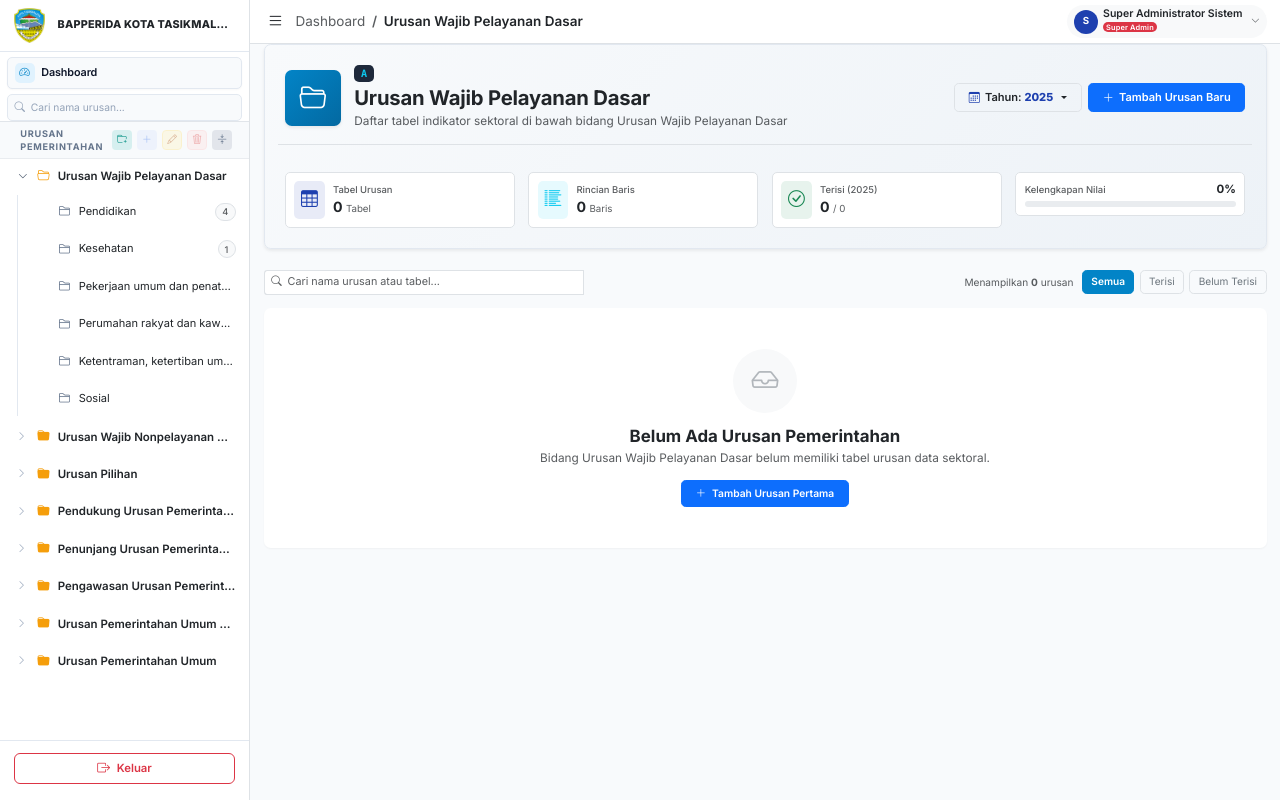
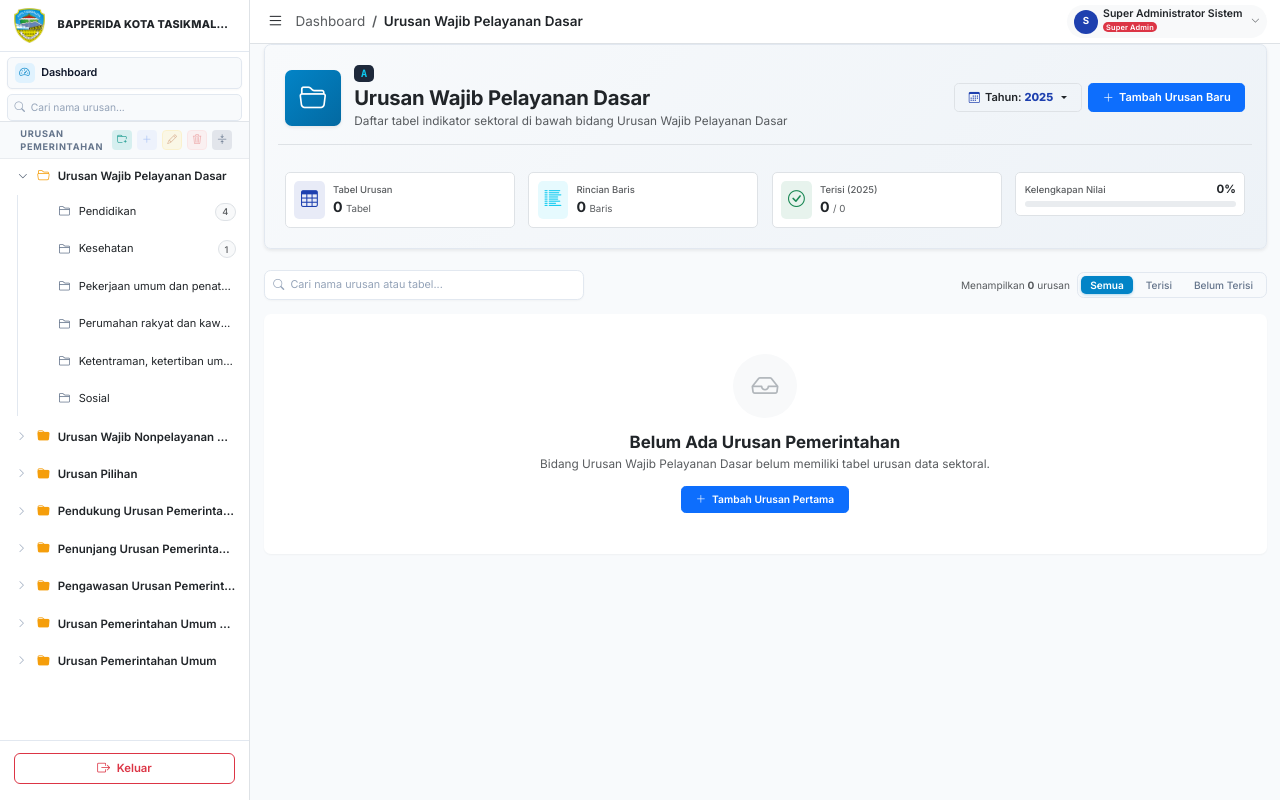
Before and after one commit to panipadika/sippd-kotatasikmalaya, a Laravel app: page /bidang/1 in a window 1280 px wide. Run offline with Laravel 10, Linux system fonts and the light colour scheme; a user stored in the database is signed in; data comes from the database, SQL or seed files in the repository; some libraries are stand-ins or nearby versions.

Commit message:
style(kelompok-urusan): modernize search input pill with focus-within and segmented tab controls

```diff
--- a/resources/views/kelompok-urusan/show.blade.php
+++ b/resources/views/kelompok-urusan/show.blade.php
@@ -127,30 +127,32 @@
 
     <!-- Search & Filter Bar -->
     <div class="d-flex flex-column flex-sm-row align-items-start align-items-sm-center justify-content-between gap-2.5 mb-3">
-        <div class="input-group input-group-sm shadow-2xs" style="max-width: 320px;">
-            <span class="input-group-text bg-white border-end-0 text-muted"><i class="bi bi-search" style="font-size: 0.78rem;"></i></span>
+        <div class="search-box-wrapper shadow-2xs" style="max-width: 320px; width: 100%;">
+            <i class="bi bi-search search-icon"></i>
             <input type="text"
                    id="inputSearchUrusan"
-                   class="form-control bg-white border-start-0 ps-0 text-dark"
+                   class="search-input"
                    placeholder="Cari nama urusan atau tabel..."
                    oninput="window.handleSearchUrusanCards(this.value)"
-                   style="font-size: 0.80rem;">
-            <button type="button" class="btn btn-white border border-start-0 text-muted d-none" id="btnClearSearchUrusan" onclick="window.clearSearchUrusanCards()">
-                <i class="bi bi-x"></i>
+                   autocomplete="off">
+            <button type="button" class="btn-clear-search d-none" id="btnClearSearchUrusan" onclick="window.clearSearchUrusanCards()" title="Hapus pencarian">
+                <i class="bi bi-x-circle-fill"></i>
             </button>
         </div>
 
-        <div class="d-flex align-items-center gap-1.5">
-            <span class="small text-muted me-1" id="labelCardCount" style="font-size: 0.75rem;">Menampilkan <strong>{{ $daftarUrusan->count() }}</strong> urusan</span>
-            <button type="button" class="btn btn-sm btn-white border shadow-2xs py-1 px-2.5 text-secondary filter-tab-btn active" data-filter="all" onclick="window.filterCardsByStatus('all', this)" style="font-size: 0.75rem;">
+        <div class="d-flex align-items-center gap-2">
+            <span class="small text-muted" id="labelCardCount" style="font-size: 0.75rem;">Menampilkan <strong>{{ $daftarUrusan->count() }}</strong> urusan</span>
+            <div class="filter-tabs-group shadow-2xs">
+                <button type="button" class="filter-tab-btn active" data-filter="all" onclick="window.filterCardsByStatus('all', this)">
                     Semua
                 </button>
-            <button type="button" class="btn btn-sm btn-white border shadow-2xs py-1 px-2.5 text-secondary filter-tab-btn" data-filter="filled" onclick="window.filterCardsByStatus('filled', this)" style="font-size: 0.75rem;">
+                <button type="button" class="filter-tab-btn" data-filter="filled" onclick="window.filterCardsByStatus('filled', this)">
                     Terisi
                 </button>
-            <button type="button" class="btn btn-sm btn-white border shadow-2xs py-1 px-2.5 text-secondary filter-tab-btn" data-filter="empty" onclick="window.filterCardsByStatus('empty', this)" style="font-size: 0.75rem;">
+                <button type="button" class="filter-tab-btn" data-filter="empty" onclick="window.filterCardsByStatus('empty', this)">
                     Belum Terisi
                 </button>
+            </div>
         </div>
     </div>
 
@@ -374,18 +376,93 @@
     -webkit-box-orient: vertical;
     overflow: hidden;
 }
+.search-box-wrapper {
+    display: flex;
+    align-items: center;
+    background-color: #ffffff;
+    border: 1px solid #e2e8f0;
+    border-radius: 0.5rem;
+    padding: 0.2rem 0.65rem;
+    transition: all 0.2s cubic-bezier(0.4, 0, 0.2, 1);
+    box-shadow: 0 1px 2px 0 rgba(0, 0, 0, 0.03);
+}
+.search-box-wrapper:hover {
+    border-color: #cbd5e1;
+}
+.search-box-wrapper:focus-within {
+    border-color: #0284c7 !important;
+    box-shadow: 0 0 0 3px rgba(2, 132, 199, 0.15), 0 1px 2px 0 rgba(0, 0, 0, 0.05) !important;
+}
+.search-box-wrapper:focus-within .search-icon {
+    color: #0284c7 !important;
+}
+.search-icon {
+    font-size: 0.82rem;
+    color: #94a3b8;
+    transition: color 0.2s ease;
+    flex-shrink: 0;
+    margin-right: 0.45rem;
+}
+.search-input {
+    border: none !important;
+    outline: none !important;
+    box-shadow: none !important;
+    background: transparent !important;
+    font-size: 0.80rem;
+    color: #0f172a;
+    width: 100%;
+    padding: 0.3rem 0;
+}
+.search-input::placeholder {
+    color: #94a3b8;
+    font-size: 0.80rem;
+}
+.btn-clear-search {
+    border: none;
+    background: transparent;
+    color: #94a3b8;
+    padding: 0 0.15rem;
+    display: inline-flex;
+    align-items: center;
+    justify-content: center;
+    font-size: 0.85rem;
+    cursor: pointer;
+    transition: color 0.15s ease, transform 0.15s ease;
+    flex-shrink: 0;
+}
+.btn-clear-search:hover {
+    color: #64748b;
+    transform: scale(1.1);
+}
+.filter-tabs-group {
+    display: inline-flex;
+    align-items: center;
+    background: #f8fafc;
+    border: 1px solid #e2e8f0;
+    padding: 3px;
+    border-radius: 0.5rem;
+    gap: 3px;
+}
 .filter-tab-btn {
+    border: none;
+    background: transparent;
+    color: #64748b;
+    font-size: 0.75rem;
+    font-weight: 500;
+    padding: 0.22rem 0.7rem;
+    border-radius: 0.375rem;
     cursor: pointer;
-    transition: all 0.15s ease;
+    transition: all 0.18s ease;
+    line-height: 1.25;
 }
 .filter-tab-btn:hover {
-    background-color: #f1f5f9;
     color: #0f172a;
+    background-color: #e2e8f0;
 }
 .filter-tab-btn.active {
     background-color: #0284c7 !important;
     color: #ffffff !important;
-    border-color: #0284c7 !important;
+    box-shadow: 0 1px 3px rgba(2, 132, 199, 0.3) !important;
     font-weight: 600;
 }
 </style>
```
Lines whose indentation alone changed are shown as unchanged.
